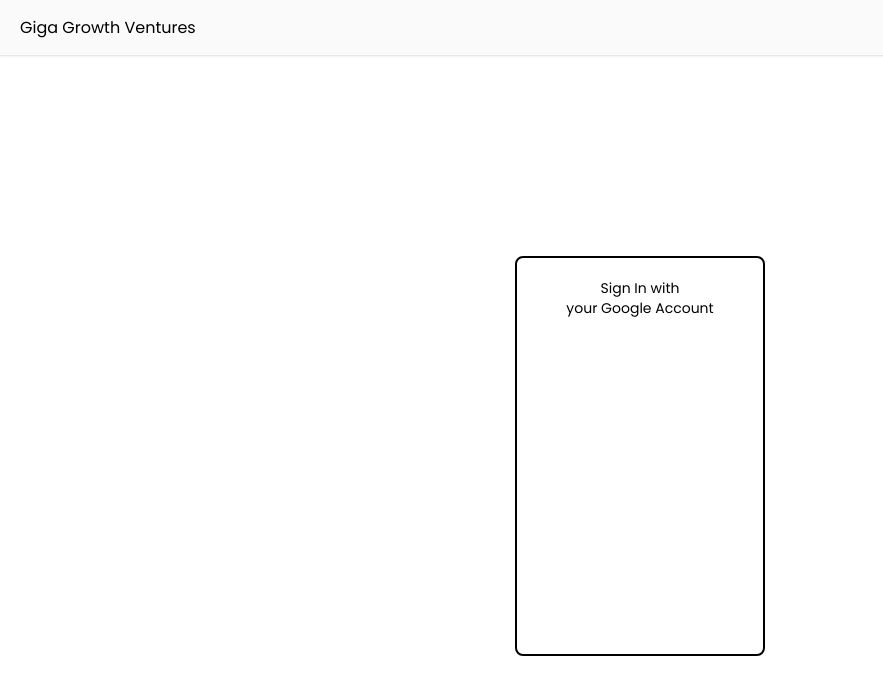
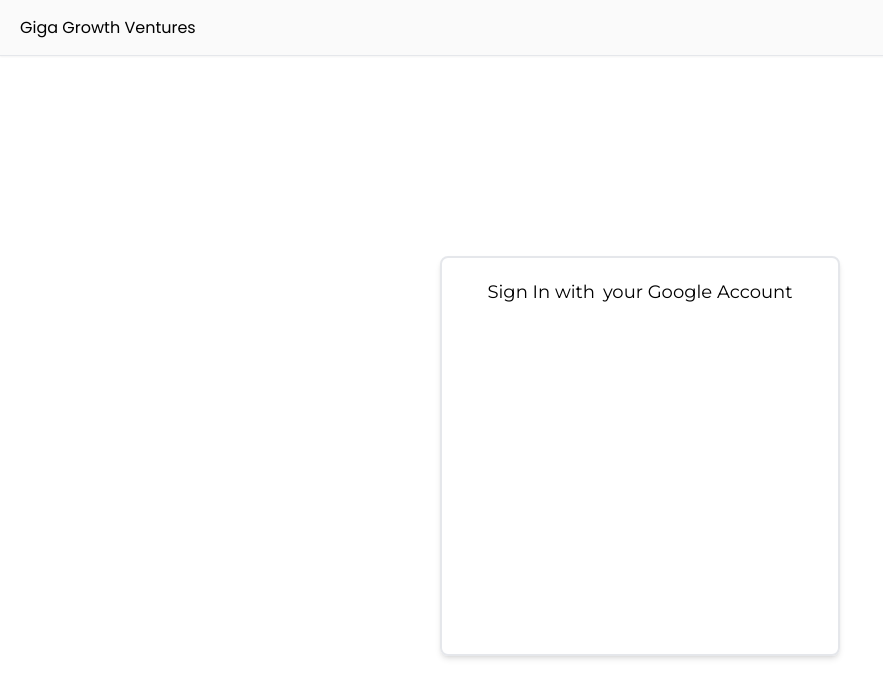
Before and after one commit to chirag1718/Giga_Growth-frontend, a React (Create React App) app: page /login in a window 1280 px wide. Shown: the top 698 px of the page, without its empty margins (0-883 px from the left). Built offline with nearby package versions, Linux system fonts and the light colour scheme.

Commit message:
Style: fixed css typos.

```diff
--- a/src/components/Auth/SignIn.jsx
+++ b/src/components/Auth/SignIn.jsx
@@ -2,9 +2,9 @@ import React from "react";
 
 const SignIn = () => {
   return (
-    <div className="flex justify-center items-center min-h-screen">
-      <div className="flex flex-col w-[250px] h-[400px] border-2 border-black rounded-lg">
-        <div className="flex flex-col justify-center items-center mt-5 text-sm">
+    <div className="flex justify-center items-center h-screen">
+      <div className="flex flex-col w-[250px] h-[400px] md:w-[400px] border-2 shadow-md rounded-lg">
+        <div className="flex flex-col justify-center items-center mt-5 text-sm md:text-lg md:flex-row md:gap-2 font-montserrat">
           <span>Sign In with</span>
           <span>your Google Account</span>
         </div>
```
